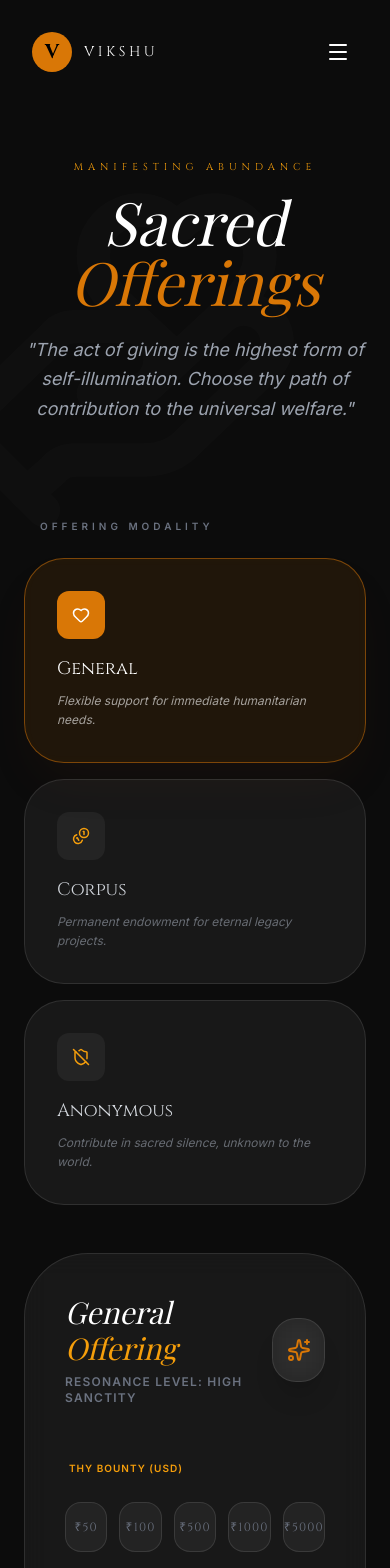
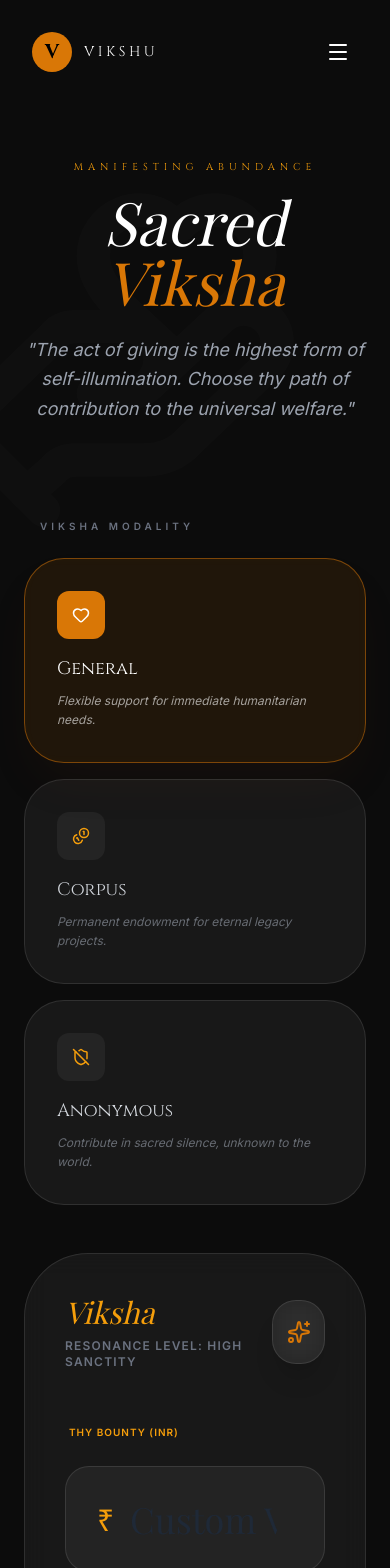
Before and after one commit to Hypotheticoder/Vikshu-Foundation, a React (Vite) app: page /donations in a window 390 px wide. Shown: the top 1568 px of the page. Built offline with nearby package versions, Linux system fonts and the light colour scheme; a web font is replaced by a local one.

Commit message:
Rename offerings to viksha terminology, update donation currency to INR, and improve popup responsiveness

```diff
--- a/components/layout/Navbar.tsx
+++ b/components/layout/Navbar.tsx
@@ -161,7 +161,7 @@ const Navbar: React.FC = () => {
               to="/donations"
               className="flex items-center gap-2 px-5 py-2 bg-amber-600 text-white rounded-full hover:bg-amber-500 transition-all shadow-lg shadow-amber-900/20 whitespace-nowrap"
             >
-              <Heart size={12} /> Offerings
+              <Heart size={12} /> Viksha
             </Link>
 
             {isAuthenticated ? (
--- a/components/ui/WelcomePopup.tsx
+++ b/components/ui/WelcomePopup.tsx
@@ -48,7 +48,7 @@ const WelcomePopup: React.FC = () => {
           ease: [0.22, 1, 0.36, 1],
           delay: 0.1,
         }}
-        className="relative glass rounded-2xl sm:rounded-[4rem] border border-amber-500/40 shadow-2xl max-w-4xl w-full overflow-hidden"
+        className="relative glass rounded-2xl sm:rounded-[4rem] border border-amber-500/40 shadow-2xl max-w-4xl w-full overflow-hidden max-h-[90vh] flex flex-col"
         style={{ perspective: "1000px" }}
       >
         {/* Multiple decorative gradients */}
@@ -72,7 +72,7 @@ const WelcomePopup: React.FC = () => {
           <X size={20} className="sm:w-6 sm:h-6" />
         </motion.button>
 
-        <div className="relative p-4 sm:p-8 md:p-16">
+        <div className="relative p-5 pt-16 sm:p-8 sm:pt-8 md:p-16 overflow-y-auto flex-1">
           <div className="grid grid-cols-1 lg:grid-cols-2 gap-6 sm:gap-12 items-center">
             {/* LEFT SIDE - Enhanced Image Section */}
             <motion.div
@@ -97,7 +97,7 @@ const WelcomePopup: React.FC = () => {
                     repeat: Infinity,
                     ease: "easeInOut",
                   }}
-                  className="w-48 h-48 sm:w-64 sm:h-64 md:w-80 md:h-80 bg-gradient-to-r from-amber-500/40 to-amber-600/40 rounded-full blur-3xl"
+                  className="w-32 h-32 sm:w-64 sm:h-64 md:w-80 md:h-80 bg-gradient-to-r from-amber-500/40 to-amber-600/40 rounded-full blur-3xl"
                 ></motion.div>
               </div>
 
@@ -119,7 +119,7 @@ const WelcomePopup: React.FC = () => {
                 ></motion.div>
 
                 {/* Image container */}
-                <div className="relative w-48 h-48 sm:w-64 sm:h-64 md:w-96 md:h-96 rounded-full overflow-hidden border-4 sm:border-8 border-amber-500/50 shadow-2xl shadow-amber-900/50 bg-gradient-to-br from-amber-900/20 to-amber-600/20">
+                <div className="relative w-32 h-32 sm:w-64 sm:h-64 md:w-96 md:h-96 rounded-full overflow-hidden border-4 sm:border-8 border-amber-500/50 shadow-2xl shadow-amber-900/50 bg-gradient-to-br from-amber-900/20 to-amber-600/20">
                   <motion.img
                     initial={{ scale: 1.2, opacity: 0 }}
                     animate={{ scale: 1, opacity: 1 }}
--- a/i18n/en/donations.json
+++ b/i18n/en/donations.json
@@ -2,17 +2,17 @@
   "header": {
     "subtitle": "Manifesting Abundance",
     "title": "Sacred",
-    "titleHighlight": "Offerings",
+    "titleHighlight": "Viksha",
     "description": "\"The act of giving is the highest form of self-illumination. Choose thy path of contribution to the universal welfare.\""
   },
   "success": {
-    "title": "Offering",
+    "title": "Viksha",
     "titleHighlight": "Accepted",
     "description": "\"Thy generosity has been etched into the lineage of the Vikshu Foundation. Like a ripple in a sacred lake, your contribution will touch lives far beyond the horizon.\"",
     "button": "Peace be upon thee"
   },
   "donationTypes": {
-    "title": "Offering Modality",
+    "title": "Viksha Modality",
     "general": {
       "name": "General",
       "desc": "Flexible support for immediate humanitarian needs."
@@ -27,17 +27,17 @@
     }
   },
   "form": {
-    "title": "Offering",
+    "title": "Viksha",
     "resonance": "Resonance Level: High Sanctity",
-    "amountLabel": "Thy Bounty (USD)",
-    "customPlaceholder": "Custom Offering",
+    "amountLabel": "Thy Bounty (INR)",
+    "customPlaceholder": "Custom Viksha",
     "nameLabel": "Thy Nomenclature",
     "namePlaceholder": "e.g. Aarya Vardhan",
     "emailLabel": "Email Essence",
     "emailPlaceholder": "scribe@lineage.org",
     "intentLabel": "Sacred Intent",
     "intentPlaceholder": "Describe the soul of this contribution...",
-    "submitButton": "Commit Sacred Offering"
+    "submitButton": "Commit Sacred Viksha"
   },
   "membership": {
     "subtitle": "Fellowship Lineage",
--- a/pages/donations/Donations.tsx
+++ b/pages/donations/Donations.tsx
@@ -260,7 +260,6 @@ const Donations: React.FC = () => {
               <div className="flex items-center justify-between mb-12">
                 <div>
                   <h3 className="text-3xl md:text-4xl font-serif-vintage italic mb-2 capitalize">
-                    {activeTab}{" "}
                     <span className="text-amber-500">{t("form.title")}</span>
                   </h3>
                   <p className="text-xs text-gray-500 uppercase tracking-widest font-bold">
@@ -281,18 +280,7 @@ const Donations: React.FC = () => {
                   <label className="text-[10px] uppercase tracking-widest text-amber-500 font-bold ml-1">
                     {t("form.amountLabel")}
                   </label>
-                  <div className="grid grid-cols-5 gap-3">
-                    {presets.map((p) => (
-                      <button
-                        key={p}
-                        type="button"
-                        onClick={() => setAmount(p)}
-                        className={`py-4 rounded-2xl text-xs font-heading tracking-widest transition-all border ${amount === p ? "bg-amber-600 border-amber-600 text-white" : "bg-white/5 border-white/10 text-gray-500 hover:border-amber-500/30"}`}
-                      >
-                        ₹{p}
-                      </button>
-                    ))}
-                  </div>
+
                   <div className="relative">
                     <span className="absolute left-8 top-1/2 -translate-y-1/2 text-amber-500 font-serif-vintage text-3xl">
                       ₹
--- a/pages/profile/Profile.tsx
+++ b/pages/profile/Profile.tsx
@@ -31,7 +31,7 @@ const Profile: React.FC = () => {
               </div>
               <div className="text-center border-l border-white/5">
                 <span className="block text-2xl font-bold text-amber-500">12</span>
-                <span className="text-[9px] text-gray-500 uppercase font-bold tracking-widest">Offerings</span>
+                <span className="text-[9px] text-gray-500 uppercase font-bold tracking-widest">Viksha</span>
               </div>
             </div>
 
```
